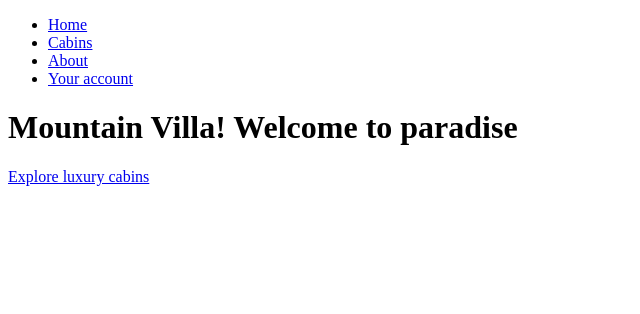
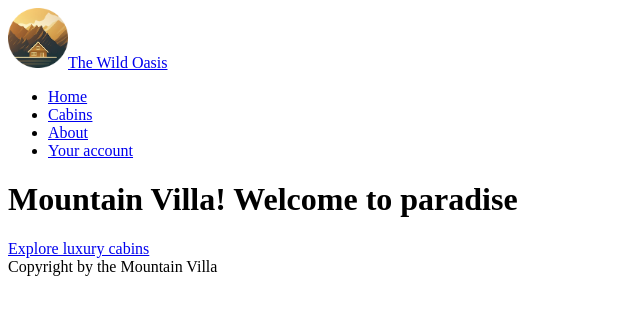
Before and after one commit to Lerik13/hotel-website, a Next.js app: page / in a window 1280 px wide. Shown: the top 314 px of the page, without its empty margins (0-640 px from the left). Built offline with nearby package versions, Linux system fonts and the light colour scheme.

Commit message:
add Layout

```diff
--- /dev/null
+++ b/app/components/Logo.js
@@ -0,0 +1,12 @@
+function Logo() {
+  return (
+    <a href="/" className="flex items-center gap-4 z-10">
+      <img src="/logo.png" height="60" width="60" alt="logo" />
+      <span className="text-xl font-semibold text-primary-100">
+        The Wild Oasis
+      </span>
+    </a>
+  )
+}
+
+export default Logo
--- a/app/layout.js
+++ b/app/layout.js
@@ -1,12 +1,21 @@
+import Logo from './components/Logo'
+import Navigation from './components/Navigation'
+
 export const metadata = {
-  title: 'Next.js',
-  description: 'Generated by Next.js',
+  title: 'The Mountain Villa',
 }
 
 export default function RootLayout({ children }) {
   return (
     <html lang="en">
-      <body>{children}</body>
+      <body>
+        <header>
+          <Logo />
+        </header>
+        <Navigation />
+        <main>{children}</main>
+        <footer>Copyright by the Mountain Villa</footer>
+      </body>
     </html>
   )
 }
--- a/app/page.js
+++ b/app/page.js
@@ -4,7 +4,6 @@
 export default function Page() {
   return (
     <div>
-      <Navigation />
       <h1>Mountain Villa! Welcome to paradise</h1>
 
       <Link href="/cabins">Explore luxury cabins</Link>
```
Also changed, not shown: public/logo.png (added).
